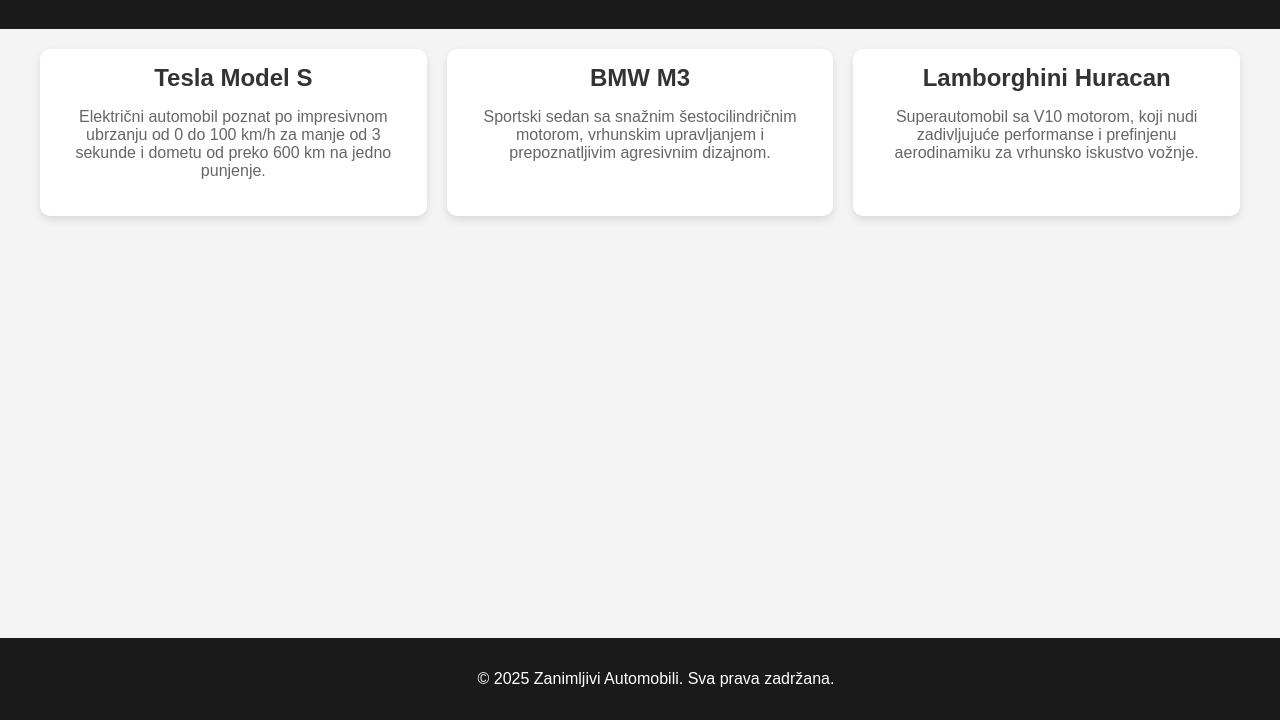
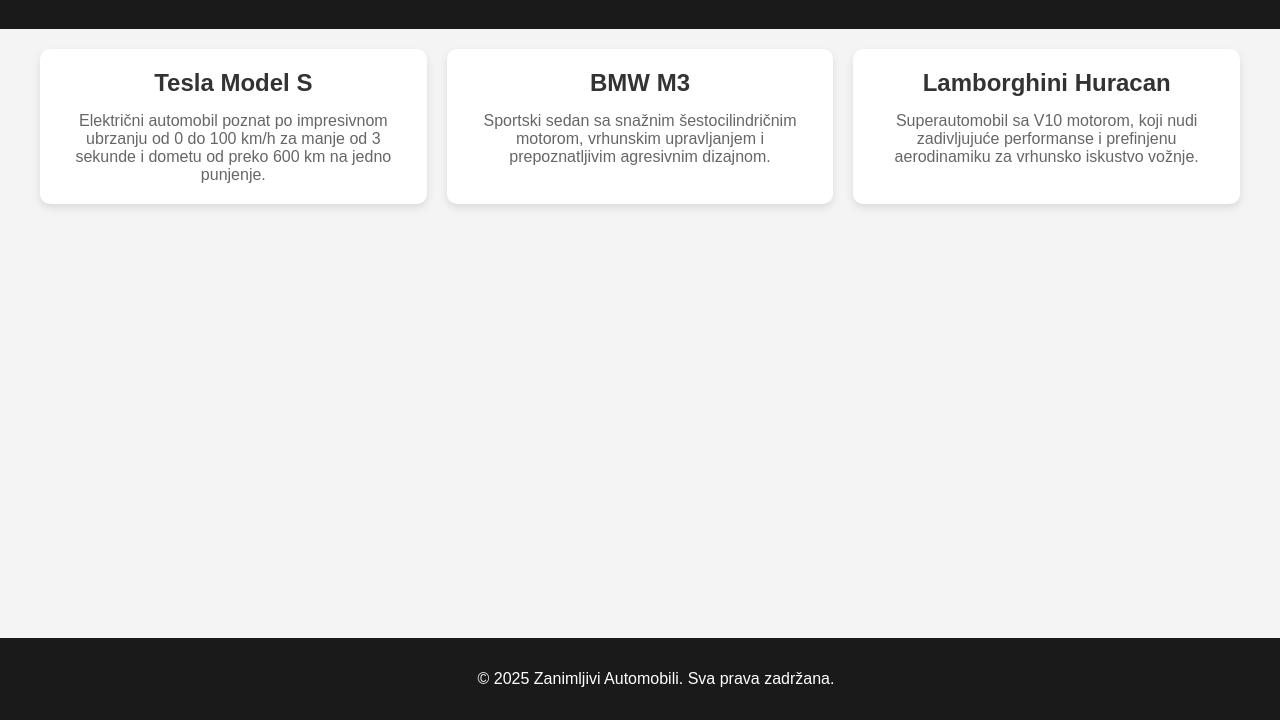
Before and after one commit to jocakleo03/jocakleo03.github.io, a plain HTML site: page index.html in a window 1280 px wide. Shown: the part 80-800 px from the top of the page. Drawn offline with Linux system fonts and the light colour scheme.

Commit message:
Update styles.css

```diff
--- a/styles.css
+++ b/styles.css
@@ -29,20 +29,15 @@ header h1 {
     background-color: white;
     border-radius: 10px;
     box-shadow: 0 4px 8px rgba(0, 0, 0, 0.1);
-    overflow: hidden;
+    padding: 20px;
     text-align: center;
 }
-.car-card img {
-    width: 100%;
-    height: 200px;
-    object-fit: cover;
-}
 .car-card h3 {
-    margin: 15px 0;
+    margin: 0 0 15px;
     font-size: 1.5rem;
 }
 .car-card p {
-    padding: 0 15px 20px;
+    margin: 0;
     color: #666;
 }
 footer {
```
